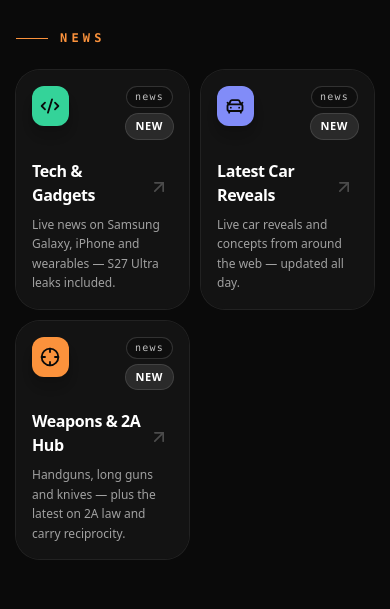
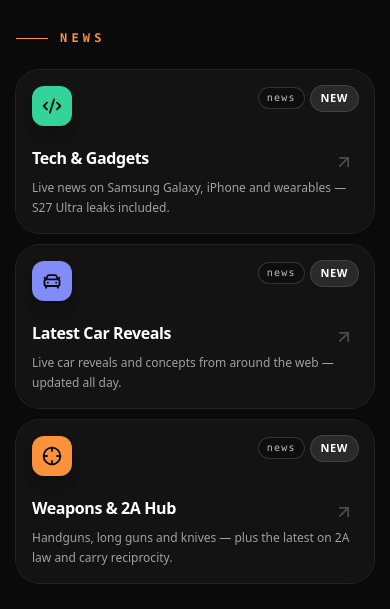
Before and after one commit to jakecookb/yaakoveisenberger.com, a Next.js app: page / in a window 390 px wide. Shown: the part 545-1154 px from the top of the page. Built offline with nearby package versions, Linux system fonts and the light colour scheme; no server answers.

Commit message:
Quote button on locked pages too, full-width news tiles on phones, no squashed icons
Co-Authored-By: Claude Opus 5.5 <noreply@anthropic.com>
Claude-Session: https://claude.ai/code/session_0199wDePnDTmmGvR3hgEoebq

```diff
--- a/app/(site)/page.tsx
+++ b/app/(site)/page.tsx
@@ -40,7 +40,7 @@ export default async function HomePage() {
           if (!cards.length) return null;
           return (
             <HubSection key={sec.id} id={sec.id} title={sec.title} subtitle={sec.subtitle} accent={sec.accent}>
-              {cards.length > 0 && <CategoryGrid cards={cards} liveCampaigns={liveCampaigns} />}
+              {cards.length > 0 && <CategoryGrid cards={cards} liveCampaigns={liveCampaigns} fullOnPhone={sec.id === 'news'} />}
             </HubSection>
           );
         })}
--- a/components/hub/category-card.tsx
+++ b/components/hub/category-card.tsx
@@ -94,9 +94,9 @@ export function CategoryCard({ category, liveCount, cols, access, onModalClose }
         style={{ background: 'radial-gradient(420px circle at var(--mx,50%) var(--my,0%), color-mix(in srgb, var(--accent) 18%, transparent), transparent 60%)' }}
         aria-hidden
       />
-      <span className="relative flex items-start justify-between gap-3">
+      <span className="relative flex flex-wrap items-start justify-between gap-2">
         <span
-          className={`flex items-center justify-center ${size.tile} text-neutral-950 shadow-lg transition-transform duration-300 group-hover:scale-110 group-hover:-rotate-3 group-data-[active=true]:scale-110 group-data-[active=true]:-rotate-3`}
+          className={`flex shrink-0 items-center justify-center ${size.tile} text-neutral-950 shadow-lg transition-transform duration-300 group-hover:scale-110 group-hover:-rotate-3 group-data-[active=true]:scale-110 group-data-[active=true]:-rotate-3`}
           style={{ background: grey ? '#525252' : category.accent }}
         >
           <Icon className={size.icon} strokeWidth={2.2} />
--- a/components/hub/category-grid.tsx
+++ b/components/hub/category-grid.tsx
@@ -5,7 +5,8 @@ import { motion, useReducedMotion } from 'framer-motion';
 import type { CardView } from '@/lib/site/settings';
 import { CategoryCard, type AccessInfo } from './category-card';
 
-export function CategoryGrid({ cards, liveCampaigns }: { cards: CardView[]; liveCampaigns?: number }) {
+/** `fullOnPhone`: one card per line below 640px (the News section). */
+export function CategoryGrid({ cards, liveCampaigns, fullOnPhone }: { cards: CardView[]; liveCampaigns?: number; fullOnPhone?: boolean }) {
   const reduce = useReducedMotion();
   const [states, setStates] = useState<Record<string, AccessInfo>>({});
   const [tick, setTick] = useState(0);
@@ -30,7 +31,7 @@ export function CategoryGrid({ cards, liveCampaigns }: { cards: CardView[]; live
       initial={reduce ? false : 'hidden'}
       animate="show"
       variants={{ hidden: {}, show: { transition: { staggerChildren: 0.05, delayChildren: 0.1 } } }}
-      className="grid grid-flow-dense grid-cols-2 gap-3 sm:grid-cols-2 sm:gap-5 lg:grid-cols-2 xl:grid-cols-3"
+      className={`grid grid-flow-dense ${fullOnPhone ? 'grid-cols-1' : 'grid-cols-2'} gap-3 sm:grid-cols-2 sm:gap-5 lg:grid-cols-2 xl:grid-cols-3`}
     >
       {cards.map((c) => (
         <CategoryCard key={c.id} category={c} liveCount={c.id === 'fund' ? liveCampaigns : undefined} access={states[c.id]} onModalClose={() => setTick((n) => n + 1)} />
--- a/components/hub/category-page.tsx
+++ b/components/hub/category-page.tsx
@@ -32,7 +32,7 @@ export async function CategoryPage({ id }: { id: string }) {
         </span>
         <h1 className="mt-8 text-3xl font-semibold tracking-tight text-white sm:text-4xl">{page?.heading || card.title}</h1>
         <p className="mx-auto mt-3 max-w-xl text-neutral-400">{card.teaser}</p>
-        {!card.locked && QUOTABLE.includes(id) && <QuoteButton category={id} accent={card.accent} />}
+        {QUOTABLE.includes(id) && <QuoteButton category={id} accent={card.accent} />}
         {!card.locked && page?.body && <RichText text={page.body} className="mx-auto mt-8 max-w-2xl" />}
         {showSoon && <p className="mx-auto mt-6 w-fit rounded-full bg-white/5 px-4 py-1.5 text-xs font-semibold uppercase tracking-widest text-neutral-300 ring-1 ring-white/10">Coming soon</p>}
 
--- a/components/hub/photo-gallery.tsx
+++ b/components/hub/photo-gallery.tsx
@@ -87,7 +87,7 @@ export function PhotoGallery({ photos }: { photos: GalleryPhoto[] }) {
         {photos.map((p, i) => (
           <figure key={p.id} className="photo-float w-36 shrink-0 sm:w-44" style={{ animationDelay: `${(i % 5) * -0.9}s` }}>
             <button type="button" onClick={(e) => { if (drag.current?.moved) { e.preventDefault(); return; } setOpen(i); }} draggable={false} className="group block w-full overflow-hidden rounded-[1.4rem] bg-neutral-900 shadow-[0_14px_30px_-14px_rgba(0,0,0,0.9)] ring-1 ring-white/15 transition duration-300 hover:scale-[1.06] hover:ring-white/40 focus-visible:ring-2 focus-visible:ring-[#c8a96a]">
-              <img src={p.src} alt={p.caption} loading="lazy" decoding="async" draggable={false} className="aspect-square w-full object-cover" />
+              <img src={p.src} alt={p.caption} loading={i < 6 ? 'eager' : 'lazy'} decoding="async" draggable={false} className="aspect-square w-full object-cover" />
             </button>
             {p.caption && <figcaption className="mt-1.5 truncate px-1 text-center text-xs text-neutral-500">{p.caption}</figcaption>}
           </figure>
```
